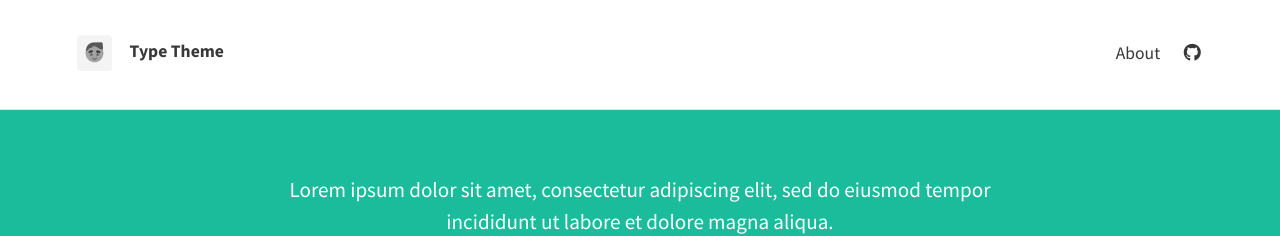
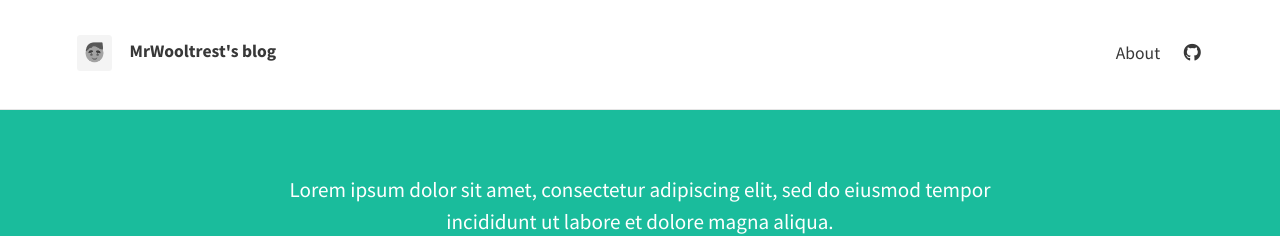
Before and after one commit to MrWooltrest/MrWooltrest.github.io-Jekyll, a Jekyll site: the page built from index.html, in a window 1280 px wide. Shown: the top 236 px of the page. Built offline with Jekyll 4.4.1, drawn with Linux system fonts in a browser that asks for light colours; nearby versions of some CDN libraries; the list of posts is cut into pages by our own code.

Commit message:
Work in Progress

```diff
--- a/_config.yml
+++ b/_config.yml
@@ -1,11 +1,11 @@
 # SITE CONFIGURATION
-baseurl: "/type-theme"
+baseurl: ""
 url: "https://MrWooltrest.github.io/"
 
 # THEME-SPECIFIC CONFIGURATION
 theme_settings:
   # Meta
-  title: Type Theme
+  title: MrWooltrest's blog
   avatar: assets/img/avatar.png
   favicon: assets/favicon.ico
   gravatar: # Email MD5 hash
```
